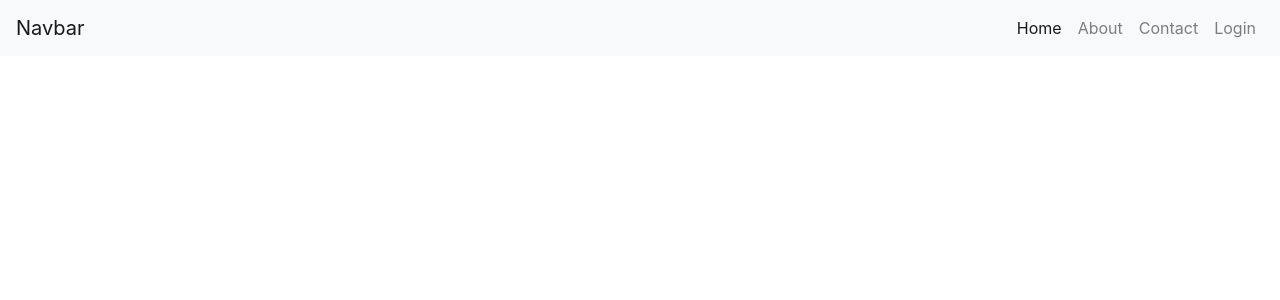
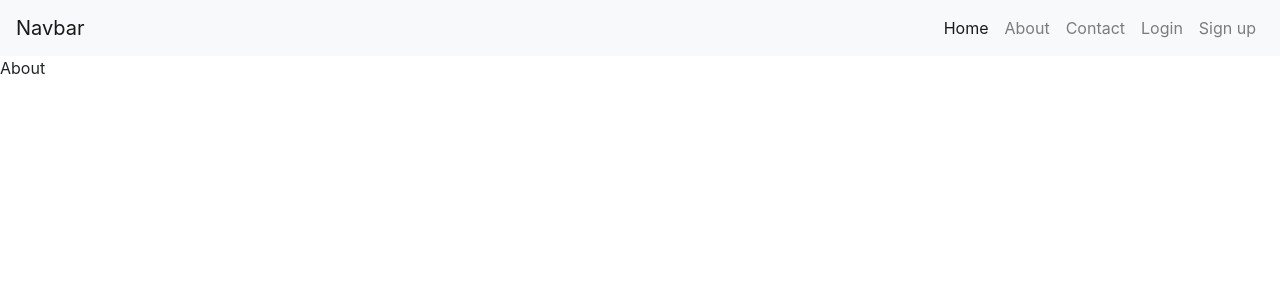
Before and after one commit to Maestgion/write-to-me-frontend, a React (Create React App) app: page /about in a window 1280 px wide. Shown: the top 300 px of the page. Built offline with nearby package versions, Linux system fonts and the light colour scheme.

Commit message:
routes-added

```diff
--- a/package.json
+++ b/package.json
@@ -9,6 +9,7 @@
     "bootstrap": "^4.6.0",
     "react": "^18.2.0",
     "react-dom": "^18.2.0",
+    "react-router-dom": "^6.6.1",
     "react-scripts": "5.0.1",
     "web-vitals": "^2.1.4"
   },
--- a/src/App.js
+++ b/src/App.js
@@ -1,11 +1,37 @@
 import React from 'react'
-import Navbar from './Components/Navbar'
+import Home from './Components/Home'
+import About from './Components/About'
+import Contact from './Components/Contact'
+import Login from './Components/Login'
+import Signup from './Components/Signup'
+import { BrowserRouter, Routes, Route } from 'react-router-dom'
+
 
 const App = () => {
   return (
     <>
 
-    <Navbar/>
+    <BrowserRouter>
+
+      <Routes>
+
+        <Route path="/" element={<Home/>}>
+
+            <Route path="/about" element={<About/>}/>
+            <Route path="/contact" element={<Contact/>}/>
+            <Route path="/login" element={<Login/>}/>
+            <Route path="/signup" element={<Signup/>}/>
+
+        </Route>
+
+
+      </Routes>
+
+
+    </BrowserRouter>
+
+
+
 
     </>
   )
--- a/src/Components/About.js
+++ b/src/Components/About.js
@@ -2,7 +2,7 @@ import React from 'react'
 
 const About = () => {
   return (
-    <div></div>
+    <div>About</div>
   )
 }
 
--- a/src/Components/Home.js
+++ b/src/Components/Home.js
@@ -1,8 +1,15 @@
 import React from 'react'
+import { Outlet } from 'react-router-dom'
+import Navbar from './Navbar'
 
 const Home = () => {
   return (
-    <div>Home</div>
+    <>
+
+      <Navbar/>
+      <Outlet/>
+
+    </>
   )
 }
 
--- a/src/Components/Navbar.js
+++ b/src/Components/Navbar.js
@@ -23,23 +23,28 @@ const Navbar = () => {
         <div className="collapse navbar-collapse" id="navbarSupportedContent">
           <ul className="navbar-nav ml-auto">
             <li className="nav-item active">
-              <a className="nav-link" href="#">
+              <a className="nav-link" href="/">
                 Home <span className="sr-only">(current)</span>
               </a>
             </li>
             <li className="nav-item">
-              <a className="nav-link" href="#">
+              <a className="nav-link" href="/about">
                 About
               </a>
             </li>
             <li className="nav-item">
-              <a className="nav-link" href="#">
+              <a className="nav-link" href="/contact">
                 Contact
               </a>
             </li>
             <li className="nav-item">
-              <a className="nav-link" href="#">
+              <a className="nav-link" href="/login">
                 Login
+              </a>
+            </li>
+            <li className="nav-item">
+              <a className="nav-link" href="/signup">
+                Sign up
               </a>
             </li>
 
```
Also changed, not shown: 1 other file (tests, documents, lock files or other folders).
